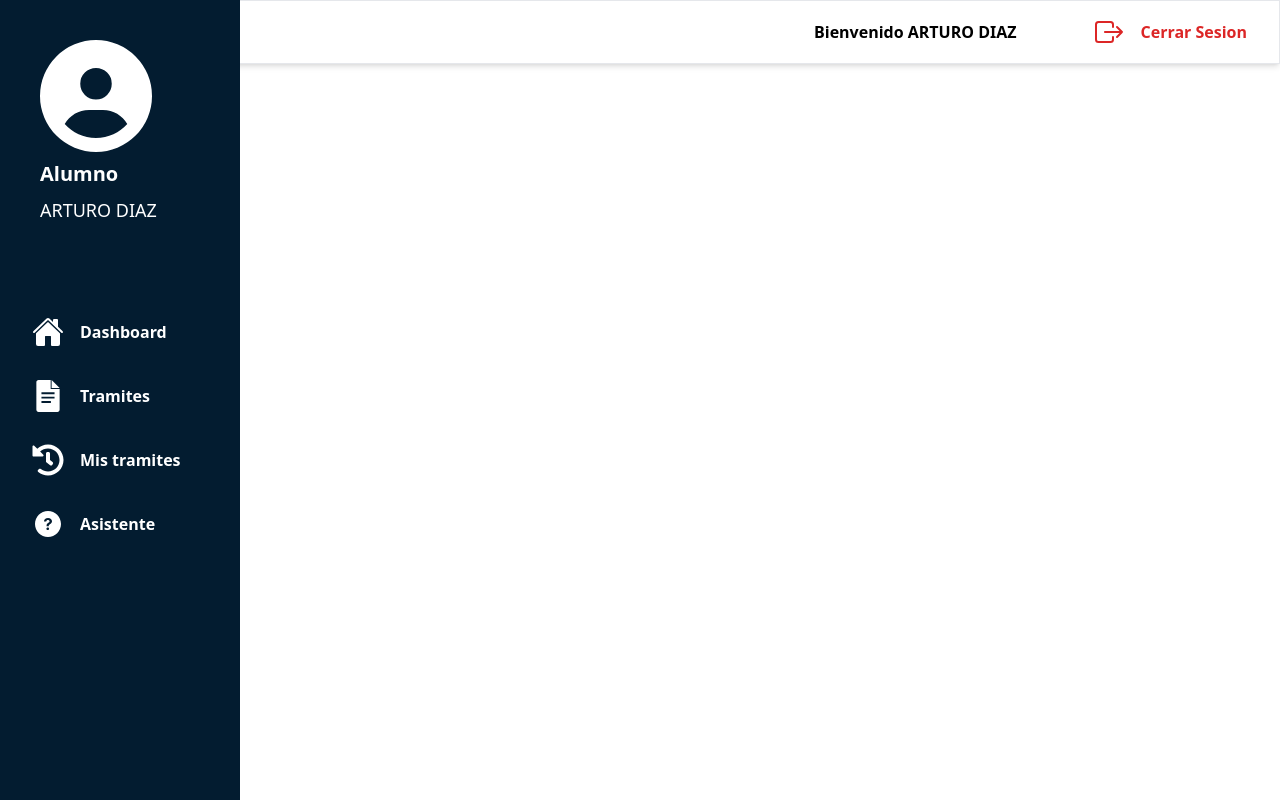
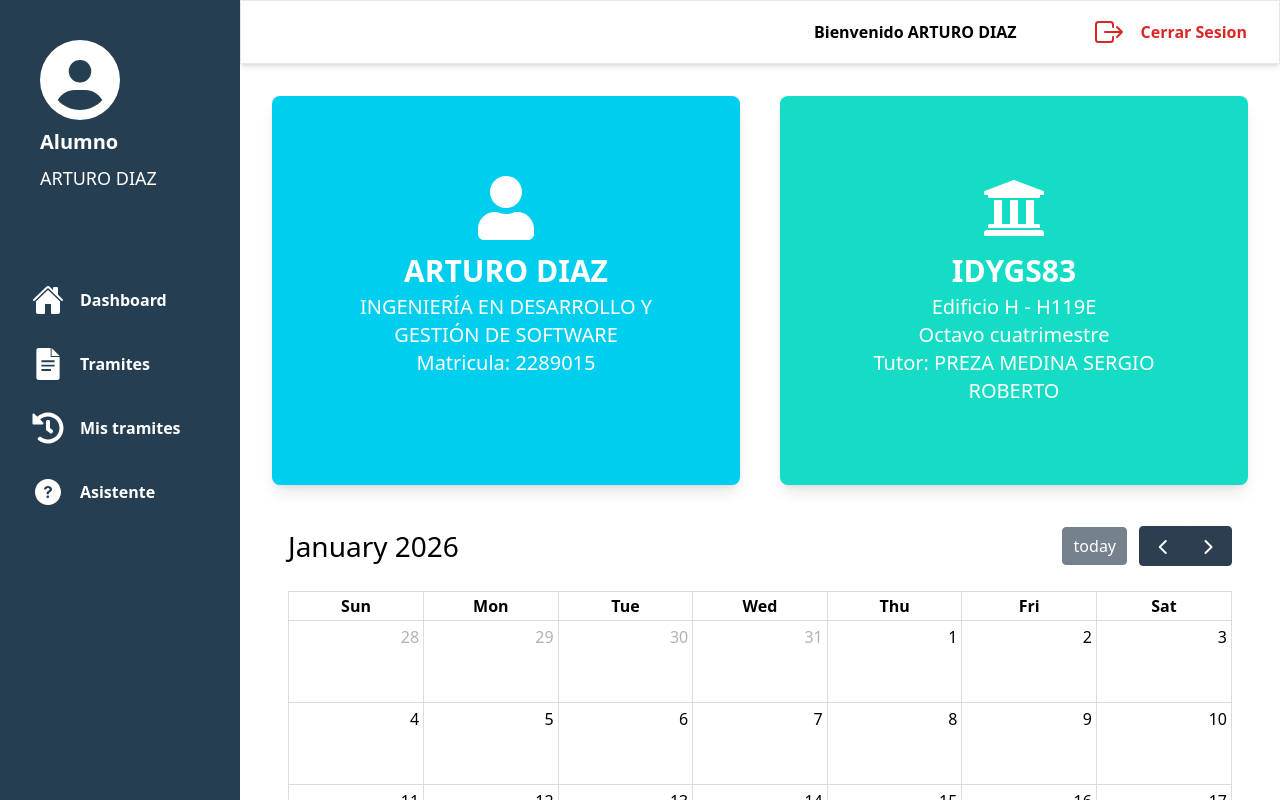
Before and after one commit to NaviaTheCat/Proyecto-SinNombre---IDYGS83, a React (Create React App) app: page / in a window 1280 px wide. Shown: the top 800 px of the page. Built offline with nearby package versions, Linux system fonts and the light colour scheme.

Commit message:
Dashboard

```diff
--- a/package.json
+++ b/package.json
@@ -3,6 +3,9 @@
   "version": "0.1.0",
   "private": true,
   "dependencies": {
+    "@fullcalendar/core": "^6.1.20",
+    "@fullcalendar/daygrid": "^6.1.20",
+    "@fullcalendar/react": "^6.1.20",
     "@testing-library/dom": "^10.4.1",
     "@testing-library/jest-dom": "^6.9.1",
     "@testing-library/react": "^16.3.2",
--- a/src/components/Header.jsx
+++ b/src/components/Header.jsx
@@ -4,7 +4,7 @@ import { IoExitOutline } from "react-icons/io5";
 function Header() {
   return (
     <div>
-        <div className='bg-white border fixed w-full h-16 flex items-center px-5 shadow-md'>
+        <div className='bg-white border fixed top-0 left-60 w-[calc(100%-15rem)] h-16 flex items-center px-5 shadow-md'>
             <div className='flex justify-end w-full gap-x-16'>
                     <h1 className='flex items-center font-semibold'>Bienvenido ARTURO DIAZ</h1>
                     <button className='flex items-center gap-x-4 p-3 rounded-lg text-red-600 font-semibold'><IoExitOutline size="2rem" />Cerrar Sesion</button>
--- a/src/components/Sidebar.jsx
+++ b/src/components/Sidebar.jsx
@@ -9,11 +9,11 @@ import { IoIosHelpCircle } from "react-icons/io";
 function Sidebar() {
   return (
     <div>
-      <div className="bg-[#031C30] w-60 h-screen fixed">
+      <div className="bg-[#263E51] w-60 h-screen fixed top-0">
         <div>
 
             <div className="flex flex-col gap-y-2 text-white mx-10 pt-10">
-                 <FaCircleUser size="7rem"/>
+                 <FaCircleUser size="5rem"/>
                 <h1 className="text-xl font-semibold">Alumno</h1>
                 <h2 className="text-lg">ARTURO DIAZ</h2>
             </div>
--- /dev/null
+++ b/src/pages/CatalogoTramites.jsx
@@ -0,0 +1,11 @@
+import React from 'react'
+
+function CatalogoTramites() {
+  return (
+    <div>
+
+    </div>
+  )
+}
+
+export default CatalogoTramites
--- a/src/pages/Dashboard.jsx
+++ b/src/pages/Dashboard.jsx
@@ -1,15 +1,72 @@
 import React from "react";
 import Sidebar from "../components/Sidebar";
 import Header from "../components/Header";
+import { FaUser } from "react-icons/fa";
+import { FaUniversity } from "react-icons/fa";
+import FullCalendar from "@fullcalendar/react";
+import dayGridPlugin from "@fullcalendar/daygrid";
 
 function Dashboard() {
+  const events = [{ title: "Meeting", start: new Date() }];
+
   return (
     <div>
-        <Header></Header>
+      <Header></Header>
       <Sidebar></Sidebar>
 
+      <div className="ml-60 mt-16 p-8">
+        <div className="flex gap-10 justify-center">
+          <div className="bg-[#00CEEE] text-center p-20 rounded-lg shadow-lg w-[50%]">
+            <div className="text-white ">
+              <FaUser className="mx-auto mb-2" size="4rem" />
+              <h1 className="text-[30px] font-bold ">ARTURO DIAZ</h1>
+              <p className="text-xl">
+                INGENIERÍA EN DESARROLLO Y GESTIÓN DE SOFTWARE
+              </p>
+              <p className="text-xl">Matricula: 2289015</p>
+            </div>
+          </div>
+
+          <div className="bg-[#14DCC5] p-20 rounded-lg shadow-lg text-center w-[50%]">
+            <div className="text-white">
+              <FaUniversity className="mx-auto mb-2" size="4rem" />
+              <h1 className="text-[30px] font-bold">IDYGS83</h1>
+              <p className="text-xl">Edificio H - H119E</p>
+              <p className="text-xl">Octavo cuatrimestre</p>
+              <p className="text-xl">Tutor: PREZA MEDINA SERGIO ROBERTO</p>
+            </div>
+          </div>
+        </div>
+      </div>
+
+      <div className="ml-60 pb-10 px-10">
+
+        <div className="p-2">
+          <FullCalendar
+            plugins={[dayGridPlugin]}
+            initialView="dayGridMonth"
+            weekends={true}
+            events={events}
+            eventContent={renderEventContent}
+            headerToolbar={{
+              left: 'title',
+              right: 'today prev,next'
+            }}
+            height="auto"
+            contentHeight="auto"
+          />
+        </div>
+      </div>
     </div>
   );
 }
 
+function renderEventContent(eventInfo) {
+  return (
+    <>
+
+    </>
+  );
+}
+
 export default Dashboard;
```
Also changed, not shown: 1 other file (tests, documents, lock files or other folders).
